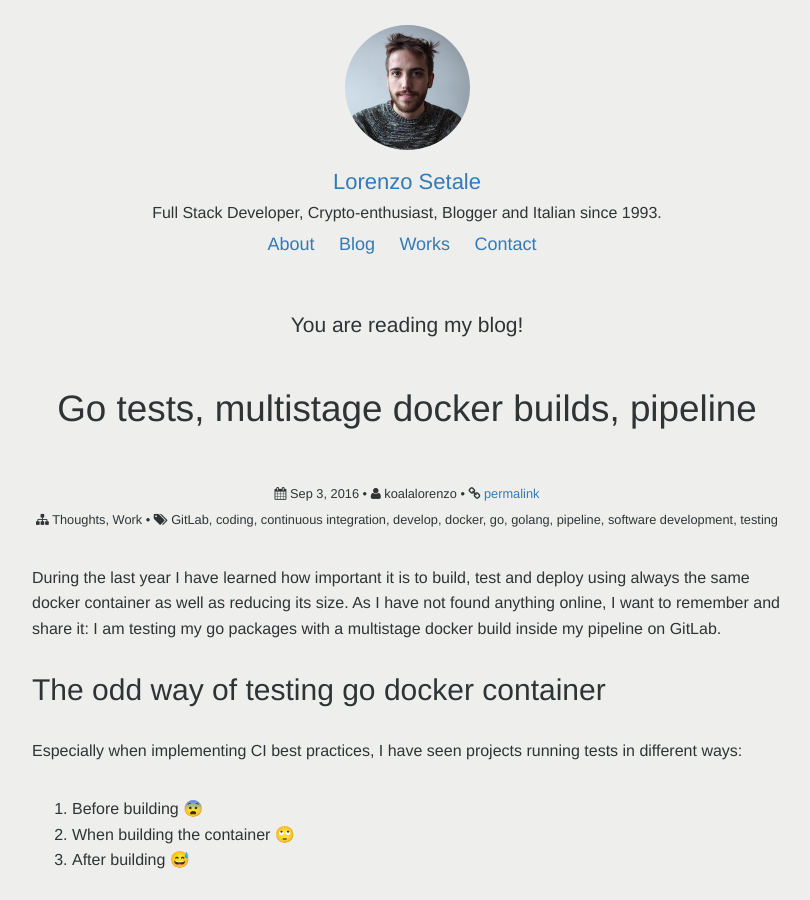
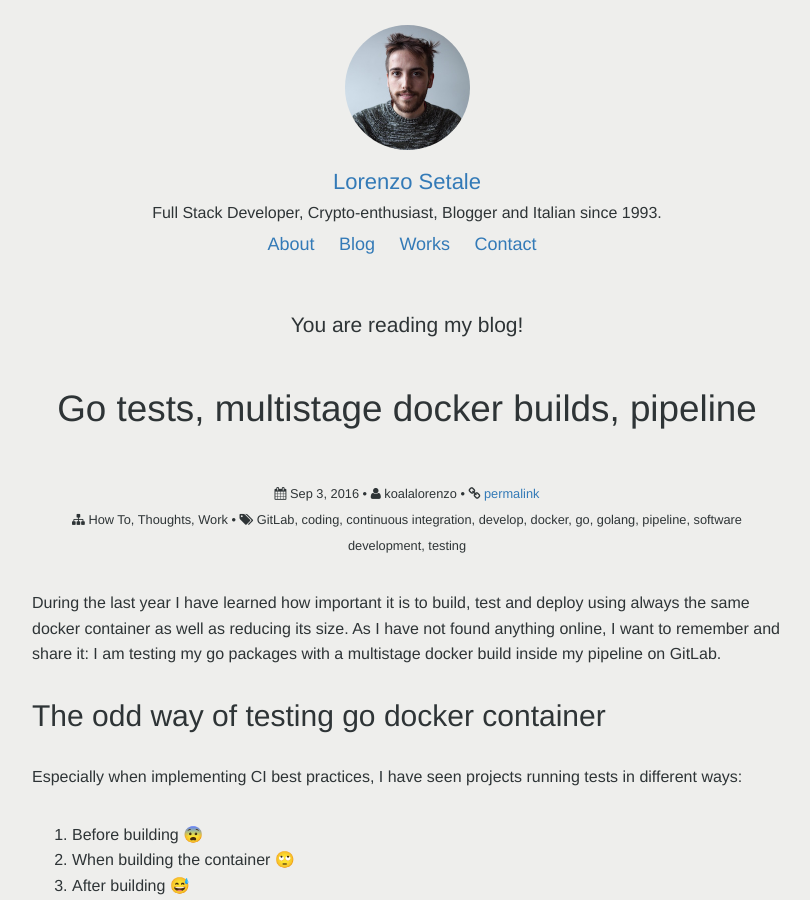
Before and after one commit to koalalorenzo/blog.setale.me, a Jekyll site: the page built from _posts/2018-01-07-Go-Tests-multistage-docker-builds-pipeline.markdown, in a window 1280 px wide and 900 px high. Shown: the whole window, without its empty margins (233-1043 px from the left). Built offline with Jekyll 4.4.1, drawn with Linux system fonts in a browser that asks for light colours; comment, search, counter and statistics services are not loaded; some of the changed text lies outside the part shown.

Commit message:
adds how to category to the latest post

```diff
--- a/_posts/2018-01-07-Go-Tests-multistage-docker-builds-pipeline.markdown
+++ b/_posts/2018-01-07-Go-Tests-multistage-docker-builds-pipeline.markdown
@@ -7,6 +7,7 @@ title: "Go tests, multistage docker builds, pipeline"
 categories:
 - Thoughts
 - Work
+- How To
 tags:
 - coding
 - software development
```
